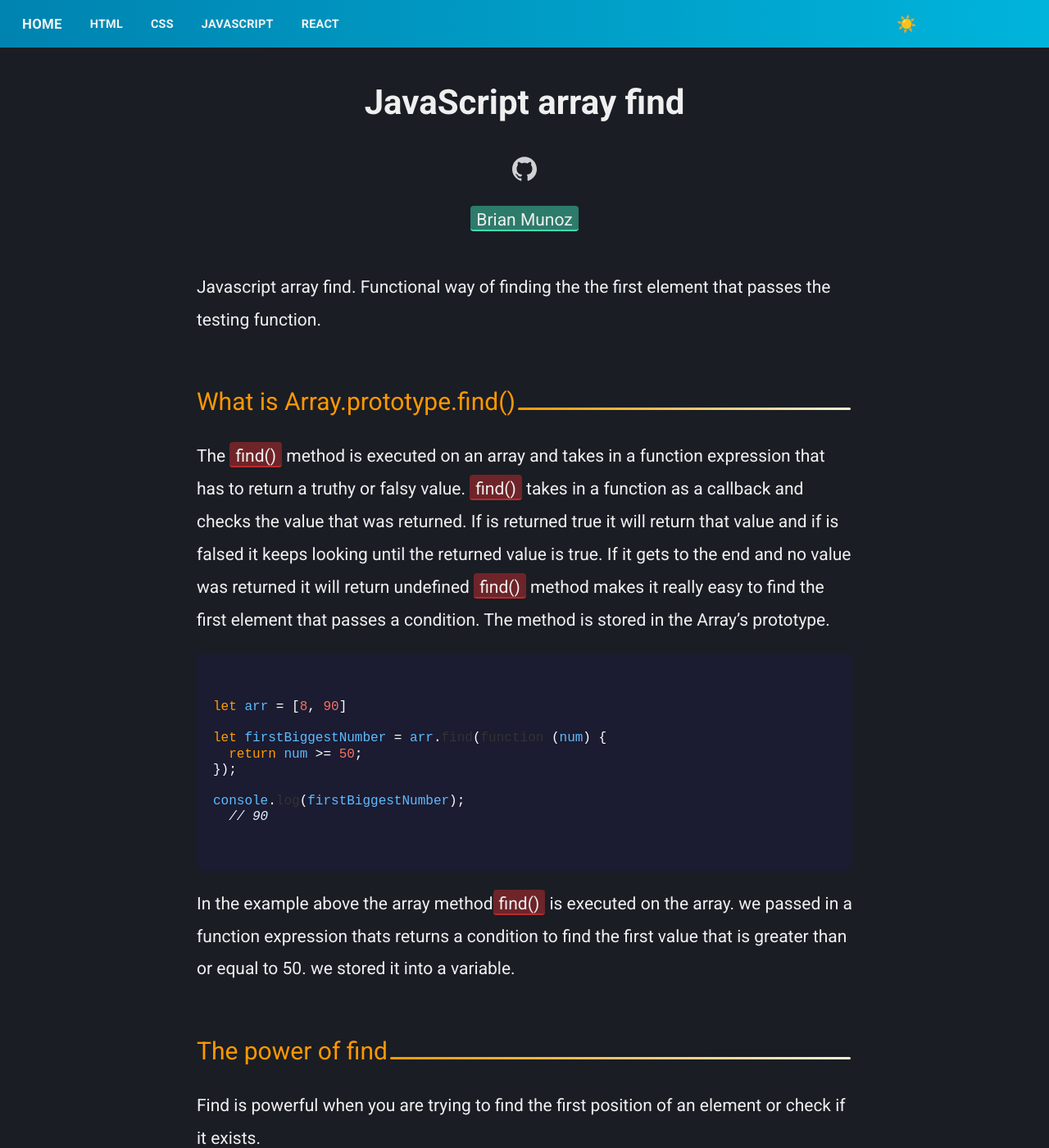
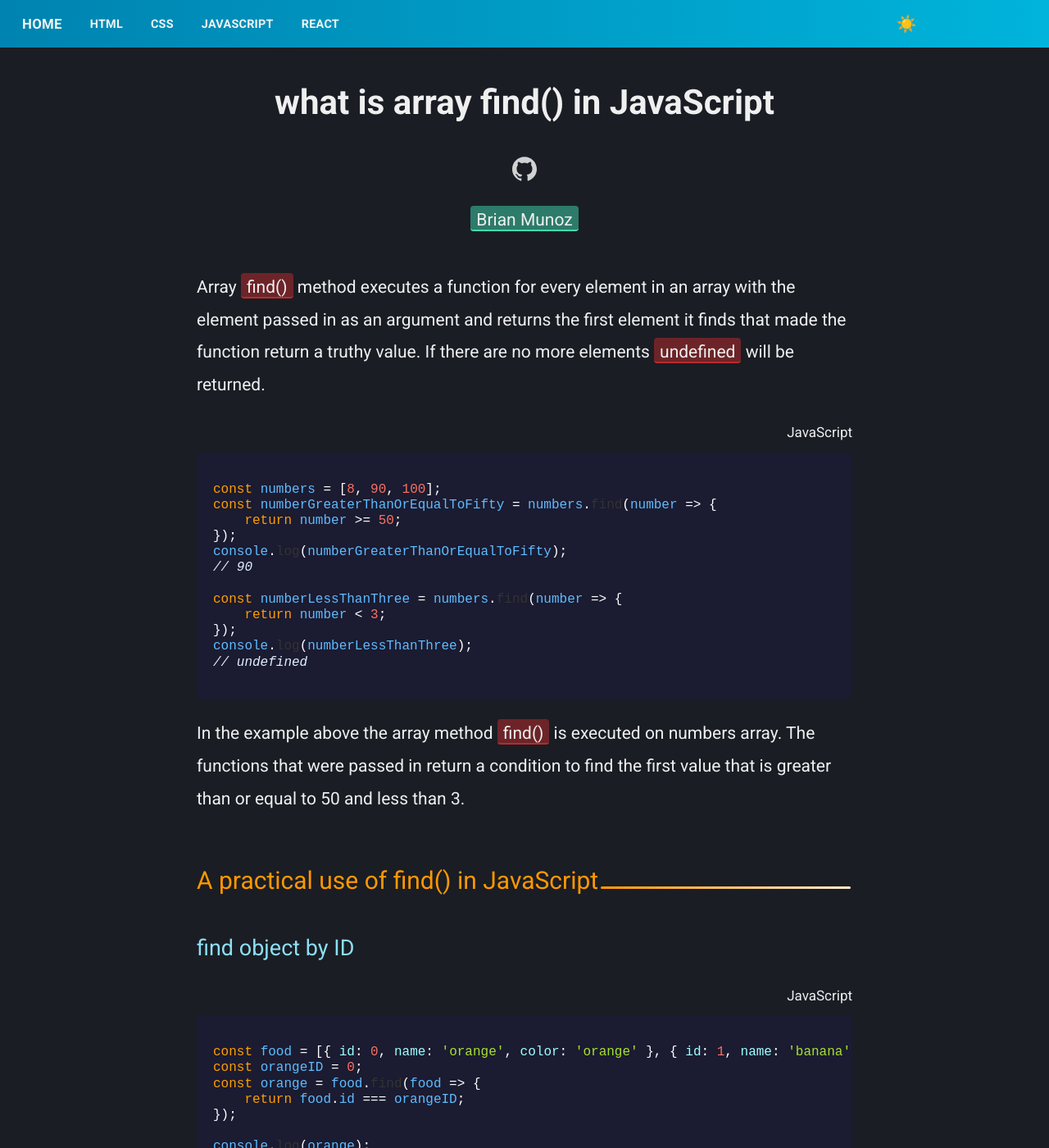
Before and after one commit to codinglead/codinglead.github.io, a Jekyll site: the page built from _posts/2018-12-17-javascript-array-find.md, in a window 1280 px wide and 1400 px high. Shown: the whole window at 82% size. Built offline with Jekyll 4.4.1, drawn with Linux system fonts in a browser that asks for light colours; comment, search, counter and statistics services are not loaded; some of the changed text lies outside the part shown.

Commit message:
update wording

````diff
--- a/_posts/2018-12-17-javascript-array-find.md
+++ b/_posts/2018-12-17-javascript-array-find.md
@@ -1,8 +1,9 @@
 ---
 layout: project
-title: JavaScript array find
+title: what is array find() in JavaScript
 date: 2018-12-17 6:00 -0700
-meta: Javascript array find. Functional way of finding the first element of an array.
+updated: 2020-09-04 13:10 -0700
+meta: Array find() method executes a function for every element in an array with the element passed in as an argument and returns the first element it finds that made the function return a truthy value.
 pic: images/javascript.png
 imgAlt: the javascript logo
 tags: ["javascript"]
@@ -10,37 +11,54 @@ author: ["Brian Munoz", "https://colorlessenergy.github.io/", "https://github.co
 permalink: /javascript/:title
 ---
 
-Javascript array find. Functional way of finding the the first element that passes the testing function.
+Array <span class="highlight__code">find()</span> method executes a function for every element in an array with the element passed in as an argument and returns the first element it finds that made the function return a truthy value. If there are no more elements <span class="highlight__code">undefined</span> will be returned.
 
-## What is Array.prototype.find()
-
-The <span class="highlight__code">find()</span> method is executed on an array and takes in a function expression that has to return a truthy or falsy value. <span class="highlight__code">find()</span> takes in a function as a callback and checks the value that was returned. If is returned true it will return that value and if is falsed it keeps looking until the returned value is true. If it gets to the end and no value was returned it will return undefined <span class="highlight__code">find()</span> method makes it really easy to find the first element that passes a condition. The method is stored in the Array's prototype.
+<p class="highlight__file-desc">JavaScript</p>
 
 ```javascript
+const numbers = [8, 90, 100];
+const numberGreaterThanOrEqualToFifty = numbers.find(number => {
+    return number >= 50;
+});
+console.log(numberGreaterThanOrEqualToFifty);
+// 90
 
-let arr = [8, 90]
+const numberLessThanThree = numbers.find(number => {
+    return number < 3;
+});
+console.log(numberLessThanThree);
+// undefined
+```
 
-let firstBiggestNumber = arr.find(function (num) {
-  return num >= 50;
+In the example above the array method <span class="highlight__code">find()</span> is executed on numbers array. The functions that were passed in return a condition to find the first value that is greater than or equal to 50 and less than 3.
+
+## A practical use of find() in JavaScript
+
+### find object by ID
+
+<p class="highlight__file-desc">JavaScript</p>
+
+```javascript
+const food = [{ id: 0, name: 'orange', color: 'orange' }, { id: 1, name: 'banana', color: 'yellow' }];
+const orangeID = 0;
+const orange = food.find(food => {
+    return food.id === orangeID;
 });
 
-console.log(firstBiggestNumber);
-  // 90
-
+console.log(orange);
+// {id: 0, name: "orange", color: "orange"}
 ```
-
-In the example above the array method<span class="highlight__code">find()</span> is executed on the array. we passed in a function expression thats returns a condition to find the first value that is greater than or equal to 50. we stored it into a variable.
-
 
 ## The power of find
 
-Find is powerful when you are trying to find the first position of an element or check if it exists.
+<span class="highlight__code">find()</span> is powerful when trying to find an element or check if it exists.
 
-the basics
+### the basics
 
-* checks what was returned from the function expression then uses that to sort the array.
+A callback function is needed.
+
+* the function passed in is executed on every element in the array
   * if the returned value is truthy, return that value
-  * if the returned value is falsy, keep moving until it gets to the end or find a truthy value
-  * if it gets to the end without finding one element that returns true with the comparsion it will return undefined
-
-happy coding :)
+  * if the returned value is falsy, keep moving until it gets to the end or finds a truthy value
+  * if it gets to the end without finding one element that returns true it will return undefined
+* have access to the current element, the index and the array
````
